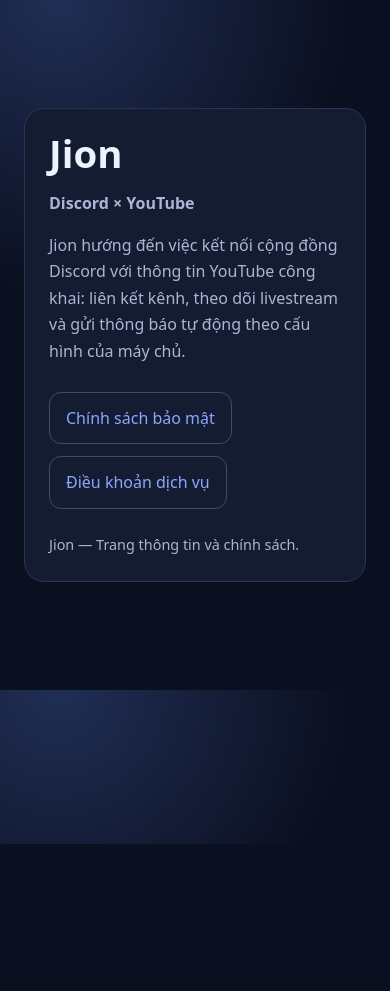
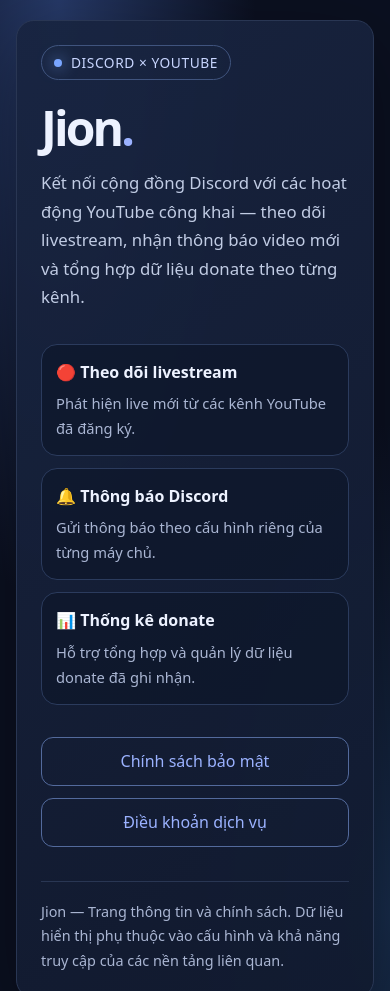
Before and after one commit to vophu7191-glitch/YouTube, a plain HTML site: page index.html in a window 390 px wide. Shown: the top 991 px of the page. Before the commit the page ends 844 px from the top, so only its background shows below. Drawn offline with Linux system fonts and the light colour scheme.

Commit message:
Polish responsive Jion landing page

```diff
--- a/index.html
+++ b/index.html
@@ -3,25 +3,50 @@
 <head>
   <meta charset="utf-8">
   <meta name="viewport" content="width=device-width, initial-scale=1">
-  <meta name="description" content="Jion kết nối Discord và YouTube, theo dõi livestream và tự động gửi thông báo.">
+  <meta name="theme-color" content="#0b1020">
+  <meta name="description" content="Jion kết nối Discord và YouTube: theo dõi livestream, thông báo video mới và tổng hợp hoạt động donate.">
   <title>Jion — Discord × YouTube</title>
   <style>
-    :root{color-scheme:dark;--bg:#0b1020;--panel:#141c31;--text:#edf2ff;--muted:#aab6d3;--accent:#8ba7ff}
-    *{box-sizing:border-box}body{margin:0;background:radial-gradient(circle at 15% 0%,#202e55 0,transparent 38%),var(--bg);color:var(--text);font:16px/1.65 system-ui,sans-serif}
-    main{max-width:850px;margin:10vh auto;padding:24px}.card{background:var(--panel);border:1px solid #293653;border-radius:20px;padding:clamp(24px,5vw,48px)}
-    h1{font-size:clamp(2.4rem,8vw,4.5rem);line-height:1.05;margin:0 0 12px}p{color:var(--muted)}
-    nav{display:flex;flex-wrap:wrap;gap:12px;margin-top:28px}a{color:var(--accent);text-decoration:none}a:hover{text-decoration:underline}
-    nav a{display:inline-block;padding:12px 16px;border:1px solid #3a4b72;border-radius:12px}
-    footer{margin-top:24px;color:var(--muted);font-size:.9rem}
+    :root{color-scheme:dark;--bg:#0b1020;--panel:#141c31;--text:#edf2ff;--muted:#aab6d3;--accent:#9bb2ff;--line:#293653}
+    *{box-sizing:border-box}
+    body{margin:0;min-height:100vh;background:radial-gradient(ellipse at 15% 0%,#263967 0,transparent 42%),radial-gradient(ellipse at 100% 90%,#172b49 0,transparent 38%),var(--bg);color:var(--text);font:16px/1.7 system-ui,-apple-system,Segoe UI,sans-serif}
+    main{width:min(920px,100% - 32px);margin:clamp(32px,9vh,96px) auto}
+    .card{position:relative;overflow:hidden;background:linear-gradient(145deg,#182440ee,#111a2fee);border:1px solid var(--line);border-radius:24px;padding:clamp(24px,6vw,56px);box-shadow:0 24px 80px #0005}
+    .eyebrow{display:inline-flex;align-items:center;gap:9px;border:1px solid #40547e;border-radius:999px;padding:5px 12px;color:#c9d6ff;font-size:.86rem;letter-spacing:.04em}
+    .dot{width:8px;height:8px;border-radius:50%;background:#79a5ff;box-shadow:0 0 16px #79a5ff}
+    h1{font-size:clamp(3rem,10vw,5.5rem);line-height:1;margin:24px 0 12px;letter-spacing:-.06em}
+    h1 span{color:var(--accent)}
+    .lead{max-width:650px;color:#c1cce4;font-size:clamp(1.05rem,2.6vw,1.25rem)}
+    .features{display:grid;grid-template-columns:repeat(3,minmax(0,1fr));gap:12px;margin:32px 0}
+    .feature{padding:16px;border:1px solid #2b3b5d;border-radius:16px;background:#0d1629aa}
+    .feature b{display:block;margin-bottom:5px}.feature p{margin:0;color:var(--muted);font-size:.92rem}
+    nav{display:flex;flex-wrap:wrap;gap:12px;margin-top:28px}
+    a{color:var(--accent);text-decoration:none}
+    nav a{display:inline-flex;align-items:center;justify-content:center;min-height:46px;padding:10px 16px;border:1px solid #536a9c;border-radius:12px;transition:background .18s,border-color .18s}
+    nav a:hover{background:#26395f;border-color:#8da9ef}
+    a:focus-visible{outline:3px solid #b7c8ff;outline-offset:3px}
+    footer{margin-top:34px;padding-top:18px;border-top:1px solid #293653;color:var(--muted);font-size:.9rem}
+    @media(max-width:640px){main{margin:20px auto}.card{border-radius:18px}.features{grid-template-columns:1fr}.feature{padding:14px}nav a{flex:1 1 100%}}
+    @media(prefers-reduced-motion:reduce){*,*::before,*::after{scroll-behavior:auto!important;transition:none!important}}
   </style>
 </head>
 <body>
-  <main><section class="card">
-    <h1>Jion</h1>
-    <p><strong>Discord × YouTube</strong></p>
-    <p>Jion hướng đến việc kết nối cộng đồng Discord với thông tin YouTube công khai: liên kết kênh, theo dõi livestream và gửi thông báo tự động theo cấu hình của máy chủ.</p>
-    <nav aria-label="Chính sách"><a href="./privacy-policy.html">Chính sách bảo mật</a><a href="./terms-of-service.html">Điều khoản dịch vụ</a></nav>
-    <footer>Jion — Trang thông tin và chính sách.</footer>
-  </section></main>
+  <main>
+    <section class="card" aria-labelledby="page-title">
+      <div class="eyebrow"><span class="dot" aria-hidden="true"></span> DISCORD × YOUTUBE</div>
+      <h1 id="page-title">Jion<span>.</span></h1>
+      <p class="lead">Kết nối cộng đồng Discord với các hoạt động YouTube công khai — theo dõi livestream, nhận thông báo video mới và tổng hợp dữ liệu donate theo từng kênh.</p>
+      <div class="features" aria-label="Tính năng chính">
+        <article class="feature"><b>🔴 Theo dõi livestream</b><p>Phát hiện live mới từ các kênh YouTube đã đăng ký.</p></article>
+        <article class="feature"><b>🔔 Thông báo Discord</b><p>Gửi thông báo theo cấu hình riêng của từng máy chủ.</p></article>
+        <article class="feature"><b>📊 Thống kê donate</b><p>Hỗ trợ tổng hợp và quản lý dữ liệu donate đã ghi nhận.</p></article>
+      </div>
+      <nav aria-label="Tài liệu và chính sách">
+        <a href="./privacy-policy.html">Chính sách bảo mật</a>
+        <a href="./terms-of-service.html">Điều khoản dịch vụ</a>
+      </nav>
+      <footer>Jion — Trang thông tin và chính sách. Dữ liệu hiển thị phụ thuộc vào cấu hình và khả năng truy cập của các nền tảng liên quan.</footer>
+    </section>
+  </main>
 </body>
 </html>
```
